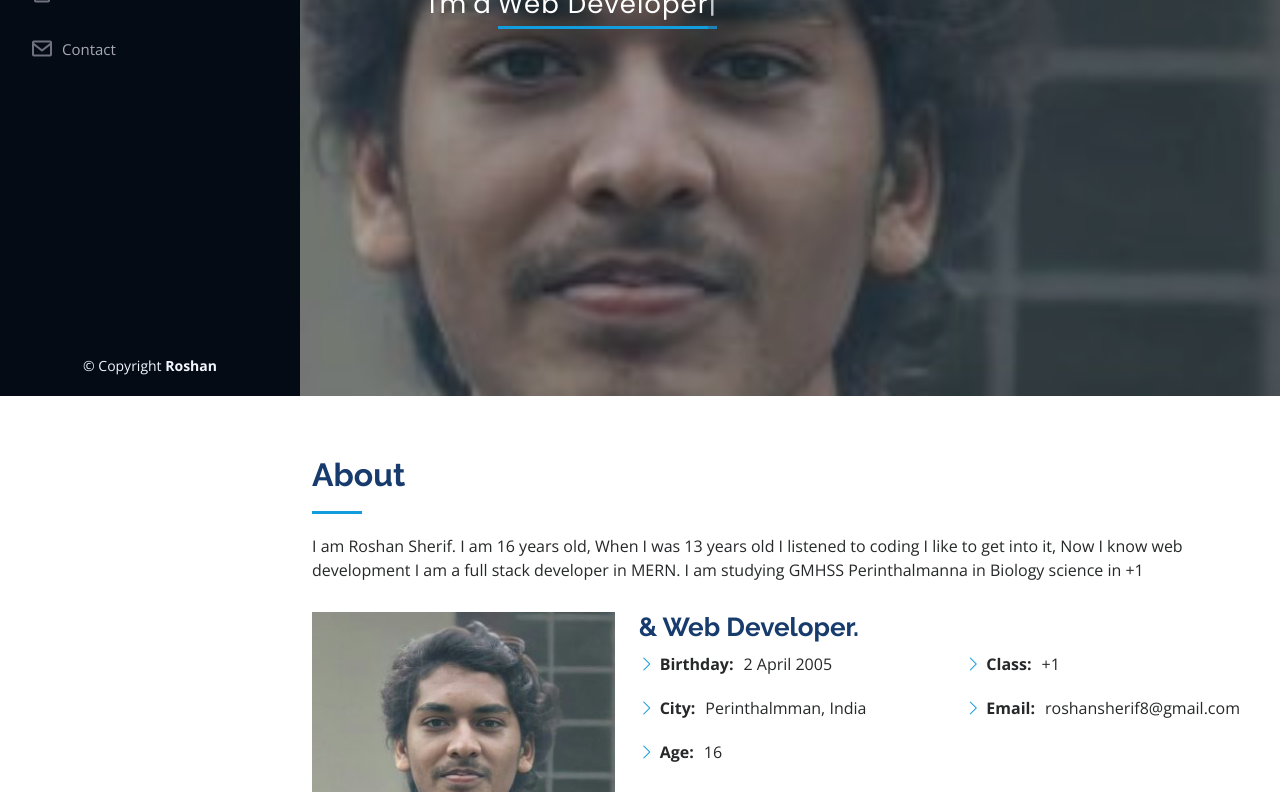
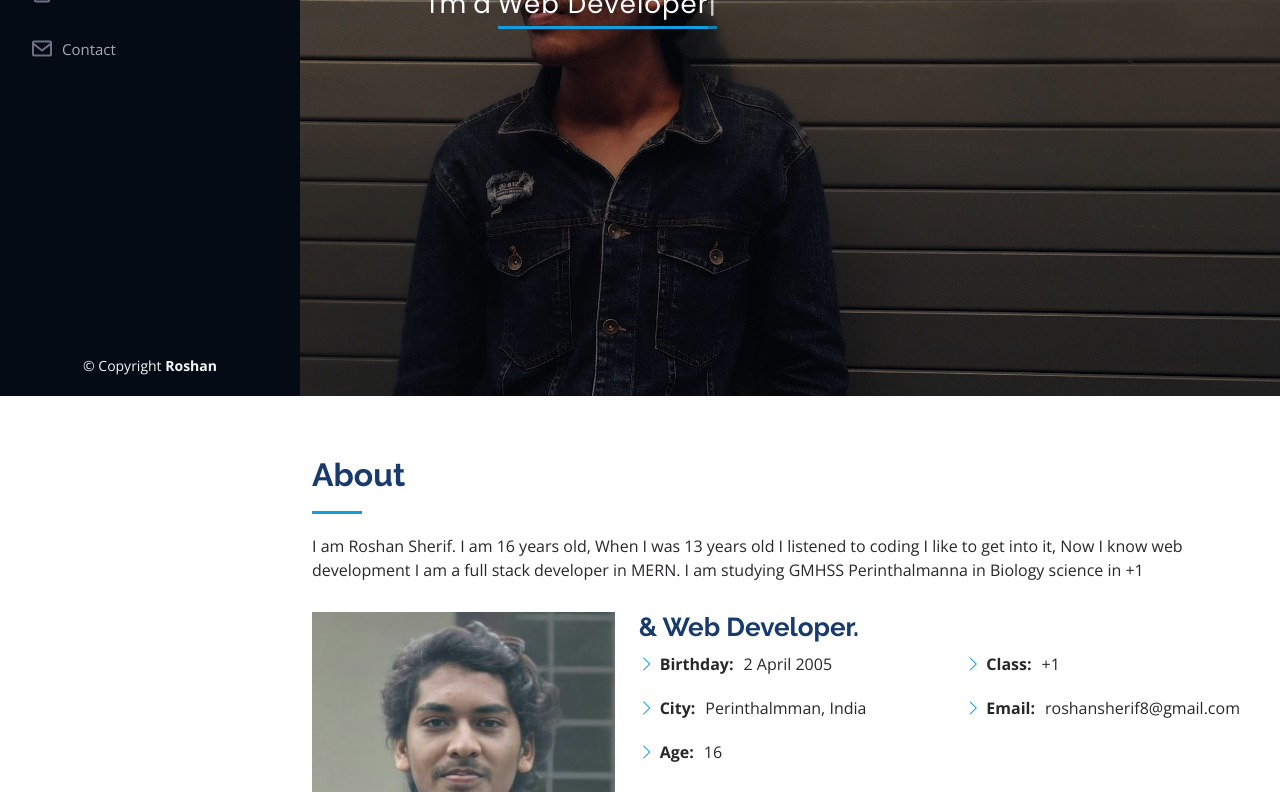
Before and after one commit to Roshan-sherif/roshansherif, a plain HTML site: page index.html in a window 1280 px wide. Shown: the part 404-1196 px from the top of the page. Drawn offline with nearby package versions, Linux system fonts and the light colour scheme.

Commit message:
Update style.css

```diff
--- a/assets/css/style.css
+++ b/assets/css/style.css
@@ -204,7 +204,7 @@ h1, h2, h3, h4, h5, h6 {
 #hero {
   width: 100%;
   height: 100vh;
-  background: url('../img/217711919_538841200649386_547167561836475486_n.jpg') top center ;  background-size: cover;
+  background: url('../img/IMG_20220313_154750-03.jpeg') top center ;  background-size: cover;
 }
 #hero:before {
   content: "";
```
